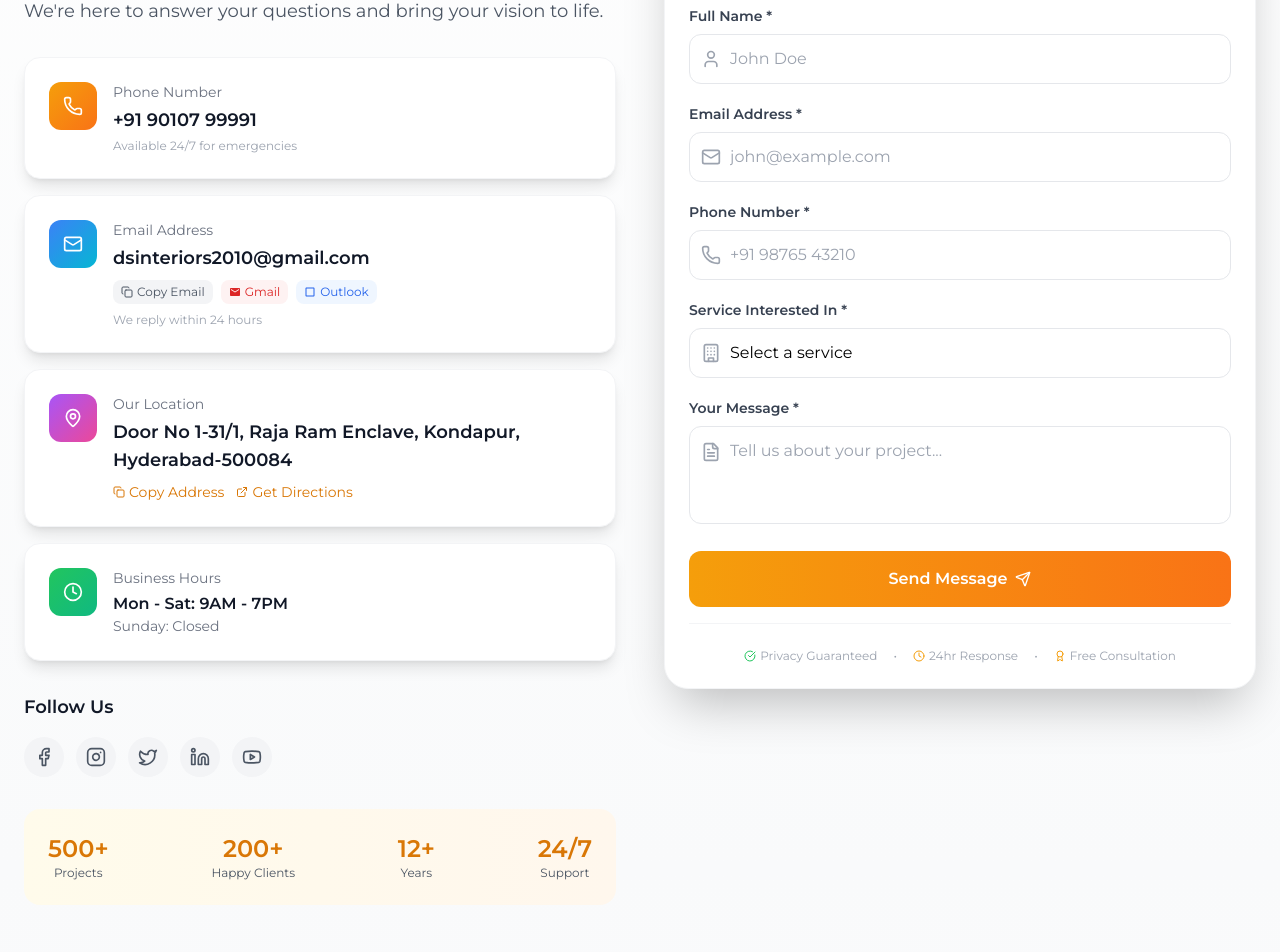
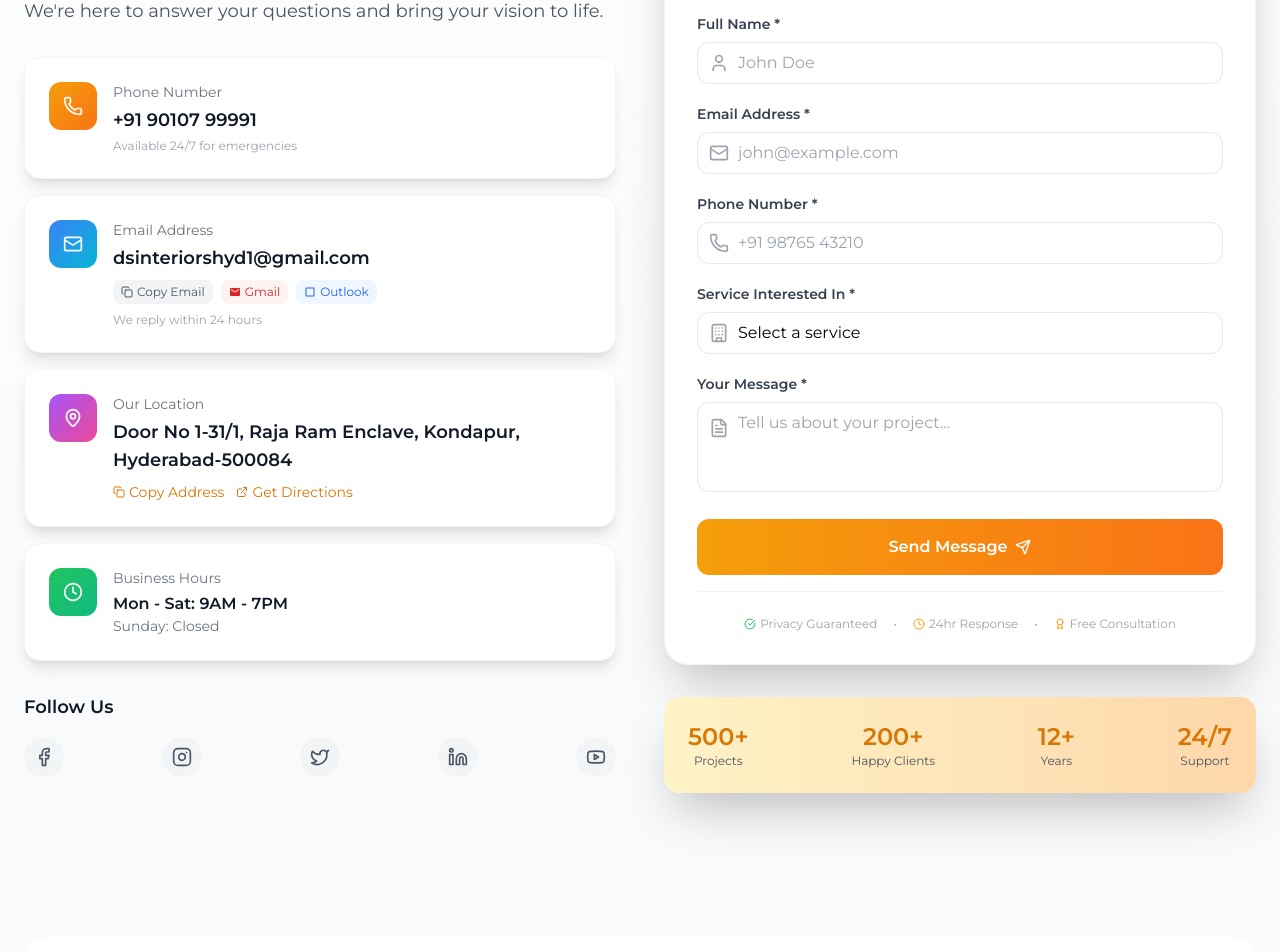
Before and after one commit to Prasad-Nelaturi/ds-interiors, a React (Create React App) app: page /contact in a window 1280 px wide. Shown: the part 840-1792 px from the top of the page. Built offline with nearby package versions, Linux system fonts and the light colour scheme; grey boxes are pictures that could not be loaded.

Commit message:
contact changes

```diff
--- a/src/components/ContactUs.jsx
+++ b/src/components/ContactUs.jsx
@@ -65,7 +65,7 @@ const ContactUs = () => {
   const companyInfo = {
     name: "D S Interiors",
     phone: "+91 90107 99991",
-    email: "dsinteriors2010@gmail.com",
+    email: "dsinteriorshyd1@gmail.com",
     address: "Door No 1-31/1, Raja Ram Enclave, Kondapur, Hyderabad-500084",
     hours: "Mon - Sat: 9AM - 7PM",
     sunday: "Sunday: Closed",
@@ -478,7 +478,7 @@ const ContactUs = () => {
                 <h3 className="text-base sm:text-lg font-semibold text-gray-900 mb-3 sm:mb-4">
                   Follow Us
                 </h3>
-                <div className="flex gap-2 sm:gap-3 flex-wrap">
+                <div className="flex justify-between gap-2 sm:gap-3 flex-wrap">
                   {[
                     {
                       icon: <Facebook className="w-4 h-4 sm:w-5 sm:h-5" />,
@@ -524,42 +524,6 @@ const ContactUs = () => {
                   ))}
                 </div>
               </motion.div>
-
-              {/* Trust Badges */}
-              <motion.div
-                initial={{ opacity: 0, y: 20 }}
-                whileInView={{ opacity: 1, y: 0 }}
-                transition={{ duration: 0.6, delay: 0.5 }}
-                viewport={{ once: true }}
-                className="mt-6 sm:mt-8 p-4 sm:p-6 bg-gradient-to-r from-amber-50 to-orange-50 rounded-xl sm:rounded-2xl"
-              >
-                <div className="grid grid-cols-2 sm:flex sm:flex-wrap gap-4 sm:gap-6 justify-between">
-                  <div className="text-center">
-                    <div className="text-xl sm:text-2xl font-bold text-amber-600">
-                      500+
-                    </div>
-                    <div className="text-xs text-gray-600">Projects</div>
-                  </div>
-                  <div className="text-center">
-                    <div className="text-xl sm:text-2xl font-bold text-amber-600">
-                      200+
-                    </div>
-                    <div className="text-xs text-gray-600">Happy Clients</div>
-                  </div>
-                  <div className="text-center">
-                    <div className="text-xl sm:text-2xl font-bold text-amber-600">
-                      12+
-                    </div>
-                    <div className="text-xs text-gray-600">Years</div>
-                  </div>
-                  <div className="text-center">
-                    <div className="text-xl sm:text-2xl font-bold text-amber-600">
-                      24/7
-                    </div>
-                    <div className="text-xs text-gray-600">Support</div>
-                  </div>
-                </div>
-              </motion.div>
             </motion.div>
 
             {/* RIGHT COLUMN - Contact Form (keep as is) */}
@@ -570,7 +534,7 @@ const ContactUs = () => {
               transition={{ duration: 0.6 }}
               viewport={{ once: true }}
             >
-              <div className="bg-white rounded-2xl sm:rounded-3xl shadow-2xl p-6 border border-gray-100">
+              <div className="bg-white rounded-2xl sm:rounded-3xl shadow-2xl p-8 border border-gray-100">
                 <div className="mb-5 sm:mb-6">
                   <h3 className="text-xl sm:text-2xl md:text-3xl font-bold text-gray-900 mb-2">
                     Send Us a Message
@@ -597,7 +561,7 @@ const ContactUs = () => {
                         value={formData.name}
                         onChange={handleChange}
                         required
-                        className="w-full pl-9 sm:pl-10 pr-3 sm:pr-4 py-2.5 sm:py-3 text-sm sm:text-base border border-gray-200 rounded-xl focus:outline-none focus:ring-2 focus:ring-amber-500 focus:border-transparent transition-all"
+                        className="w-full pl-9 sm:pl-10 pr-3 sm:pr-4 py-2 text-sm sm:text-base border border-gray-200 rounded-xl focus:outline-none focus:ring-2 focus:ring-amber-500 focus:border-transparent transition-all"
                         placeholder="John Doe"
                       />
                     </div>
@@ -616,7 +580,7 @@ const ContactUs = () => {
                         value={formData.email}
                         onChange={handleChange}
                         required
-                        className="w-full pl-9 sm:pl-10 pr-3 sm:pr-4 py-2.5 sm:py-3 text-sm sm:text-base border border-gray-200 rounded-xl focus:outline-none focus:ring-2 focus:ring-amber-500 focus:border-transparent transition-all"
+                        className="w-full pl-9 sm:pl-10 pr-3 sm:pr-4 py-2 text-sm sm:text-base border border-gray-200 rounded-xl focus:outline-none focus:ring-2 focus:ring-amber-500 focus:border-transparent transition-all"
                         placeholder="john@example.com"
                       />
                     </div>
@@ -635,7 +599,7 @@ const ContactUs = () => {
                         value={formData.phone}
                         onChange={handleChange}
                         required
-                        className="w-full pl-9 sm:pl-10 pr-3 sm:pr-4 py-2.5 sm:py-3 text-sm sm:text-base border border-gray-200 rounded-xl focus:outline-none focus:ring-2 focus:ring-amber-500 focus:border-transparent transition-all"
+                        className="w-full pl-9 sm:pl-10 pr-3 sm:pr-4 py-2 text-sm sm:text-base border border-gray-200 rounded-xl focus:outline-none focus:ring-2 focus:ring-amber-500 focus:border-transparent transition-all"
                         placeholder="+91 98765 43210"
                       />
                     </div>
@@ -653,7 +617,7 @@ const ContactUs = () => {
                         value={formData.service}
                         onChange={handleChange}
                         required
-                        className="w-full pl-9 sm:pl-10 pr-3 sm:pr-4 py-2.5 sm:py-3 text-sm sm:text-base border border-gray-200 rounded-xl focus:outline-none focus:ring-2 focus:ring-amber-500 focus:border-transparent transition-all appearance-none bg-white"
+                        className="w-full pl-9 sm:pl-10 pr-3 sm:pr-4 py-2 text-sm sm:text-base border border-gray-200 rounded-xl focus:outline-none focus:ring-2 focus:ring-amber-500 focus:border-transparent transition-all appearance-none bg-white"
                       >
                         <option value="">Select a service</option>
                         {services.map((service, idx) => (
@@ -678,7 +642,7 @@ const ContactUs = () => {
                         onChange={handleChange}
                         required
                         rows="3"
-                        className="w-full pl-9 sm:pl-10 pr-3 sm:pr-4 py-2.5 sm:py-3 text-sm sm:text-base border border-gray-200 rounded-xl focus:outline-none focus:ring-2 focus:ring-amber-500 focus:border-transparent transition-all resize-none"
+                        className="w-full pl-9 sm:pl-10 pr-3 sm:pr-4 py-2 text-sm sm:text-base border border-gray-200 rounded-xl focus:outline-none focus:ring-2 focus:ring-amber-500 focus:border-transparent transition-all resize-none"
                         placeholder="Tell us about your project..."
                       ></textarea>
                     </div>
@@ -751,6 +715,42 @@ const ContactUs = () => {
                   </div>
                 </div>
               </div>
+
+              {/* Trust Badges */}
+              <motion.div
+                initial={{ opacity: 0, y: 20 }}
+                whileInView={{ opacity: 1, y: 0 }}
+                transition={{ duration: 0.6, delay: 0.5 }}
+                viewport={{ once: true }}
+                className="mt-6 sm:mt-8 p-4 sm:p-6 bg-gradient-to-r from-amber-100 to-orange-200 rounded-xl sm:rounded-2xl shadow-2xl"
+              >
+                <div className="grid grid-cols-2 sm:flex sm:flex-wrap gap-4 sm:gap-6 justify-between">
+                  <div className="text-center">
+                    <div className="text-xl sm:text-2xl font-bold text-amber-600">
+                      500+
+                    </div>
+                    <div className="text-xs text-gray-600">Projects</div>
+                  </div>
+                  <div className="text-center">
+                    <div className="text-xl sm:text-2xl font-bold text-amber-600">
+                      200+
+                    </div>
+                    <div className="text-xs text-gray-600">Happy Clients</div>
+                  </div>
+                  <div className="text-center">
+                    <div className="text-xl sm:text-2xl font-bold text-amber-600">
+                      12+
+                    </div>
+                    <div className="text-xs text-gray-600">Years</div>
+                  </div>
+                  <div className="text-center">
+                    <div className="text-xl sm:text-2xl font-bold text-amber-600">
+                      24/7
+                    </div>
+                    <div className="text-xs text-gray-600">Support</div>
+                  </div>
+                </div>
+              </motion.div>
             </motion.div>
           </div>
         </div>
--- a/src/components/Home.jsx
+++ b/src/components/Home.jsx
@@ -74,7 +74,7 @@ const DSInteriorsWebsite = () => {
     experience: "12+ Years",
     phone: "+91 90107 99991",
     address: "Door No 1-31/1, Raja Ram Enclave, Kondapur, Hyderabad-500084",
-    email: "dsinteriors2010@gmail.com",
+    email: "dsinteriorshyd1@gmail.com",
   };
 
   const services = [
@@ -330,7 +330,7 @@ const DSInteriorsWebsite = () => {
 
         <div className="container mx-auto px-6 relative z-20">
           <AnimatedSection id="hero">
-            <div className="max-w-3xl">
+            <div className="max-w-4xl">
               <div className="inline-flex items-center gap-2 px-4 py-2 bg-white/10 backdrop-blur-md rounded-full mb-8 border border-white/20">
                 <Sparkles className="w-4 h-4 text-yellow-400" />
                 <span className="text-white text-sm tracking-wide">
@@ -338,12 +338,12 @@ const DSInteriorsWebsite = () => {
                 </span>
               </div>
               <h1 className="text-6xl md:text-7xl font-bold text-white mb-6 leading-tight">
-                Where Dreams
-                <span className="block text-transparent bg-clip-text bg-gradient-to-r from-amber-300 to-orange-600">
-                  Take Shape
+                DS Interiors
+                <span className="block py-1 text-transparent bg-clip-text bg-gradient-to-r from-amber-400 to-orange-600">
+                  Design. Style. Comfort.
                 </span>
               </h1>
-              <p className="text-lg text-white/80 mb-10 max-w-xl leading-relaxed">
+              <p className="text-lg text-white mb-10 max-w-xl leading-relaxed">
                 Transform your space with India's finest interior design studio.
                 Creating bespoke environments that inspire and elevate.
               </p>
@@ -773,7 +773,7 @@ const DSInteriorsWebsite = () => {
       </section>
 
       {/* About Section with Luxury Layout */}
-      <section ref={aboutRef} className="py-24 relative overflow-hidden">
+      <section ref={aboutRef} className="py-12 relative overflow-hidden">
         <div className="absolute top-0 right-0 w-96 h-96 bg-amber-50 rounded-full blur-3xl opacity-50 -z-10"></div>
         <div className="container mx-auto px-6">
           <div className="grid md:grid-cols-2 gap-16 items-center">
@@ -938,7 +938,7 @@ const DSInteriorsWebsite = () => {
       {/* ===== MODERN SERVICES SECTION ===== */}
       <section
         ref={servicesRef}
-        className="py-24 md:py-32 bg-gradient-to-br from-slate-50 via-white to-orange-50 relative overflow-hidden"
+        className="py-8 md:py-12 bg-gradient-to-br from-slate-50 via-white to-orange-50 relative overflow-hidden"
       >
         {/* Animated Background Elements */}
         <div className="absolute inset-0 overflow-hidden">
@@ -1108,7 +1108,7 @@ const DSInteriorsWebsite = () => {
       </section>
 
       {/* Portfolio Section with Masonry Layout */}
-      <section ref={portfolioRef} className="py-24">
+      <section ref={portfolioRef} className="py-12">
         <div className="container mx-auto px-6">
           <AnimatedSection id="portfolio">
             <div className="text-center max-w-2xl mx-auto mb-16">
@@ -1135,7 +1135,7 @@ const DSInteriorsWebsite = () => {
             <div className="lg:col-span-2 lg:row-span-2">
               <AnimatedSection id="portfolio">
                 <div
-                  className="group relative overflow-hidden cursor-pointer rounded-3xl shadow-2xl h-[400px] md:h-[500px] lg:h-[600px]"
+                  className="group relative overflow-hidden cursor-pointer rounded-3xl shadow-2xl h-[300px] md:h-[400px] lg:h-[500px]"
                   onMouseEnter={() => setHoveredPortfolio(portfolio[0].id)}
                   onMouseLeave={() => setHoveredPortfolio(null)}
                   onClick={() => setSelectedImage(portfolio[0])}
@@ -1173,7 +1173,7 @@ const DSInteriorsWebsite = () => {
             {portfolio.slice(1).map((item, idx) => (
               <AnimatedSection key={item.id} id="portfolio">
                 <div
-                  className="group relative overflow-hidden cursor-pointer rounded-2xl shadow-lg h-[300px] md:h-[280px] lg:h-[280px]"
+                  className="group relative overflow-hidden cursor-pointer rounded-2xl shadow-lg h-[300px] md:h-[280px] lg:h-[238px]"
                   onMouseEnter={() => setHoveredPortfolio(item.id)}
                   onMouseLeave={() => setHoveredPortfolio(null)}
                   onClick={() => setSelectedImage(item)}
@@ -1304,7 +1304,7 @@ const DSInteriorsWebsite = () => {
       {/* ===== MODERN CONTACT SECTION WITH LUXURY DESIGN ===== */}
       <section
         ref={contactRef}
-        className="py-24 bg-gradient-to-b from-white to-gray-50 relative overflow-hidden"
+        className="py-12 bg-gradient-to-b from-white to-gray-50 relative overflow-hidden"
       >
         {/* Background Decorative Elements */}
         <div className="absolute top-0 right-0 w-96 h-96 bg-gradient-to-br from-amber-100/30 to-transparent rounded-full blur-3xl"></div>
@@ -1585,29 +1585,6 @@ const DSInteriorsWebsite = () => {
                     </motion.a>
                   ))}
                 </motion.div>
-
-                {/* Trust Badge */}
-                <motion.div
-                  initial={{ opacity: 0 }}
-                  whileInView={{ opacity: 1 }}
-                  transition={{ duration: 0.5, delay: 0.7 }}
-                  className="mt-8 flex items-center gap-4 text-xs text-gray-400"
-                >
-                  <span className="flex items-center gap-1">
-                    <span className="w-1 h-1 bg-green-500 rounded-full animate-pulse"></span>
-                    24/7 Support
-                  </span>
-                  <span>•</span>
-                  <span className="flex items-center gap-1">
-                    <span className="w-1 h-1 bg-green-500 rounded-full animate-pulse"></span>
-                    Free Consultation
-                  </span>
-                  <span>•</span>
-                  <span className="flex items-center gap-1">
-                    <span className="w-1 h-1 bg-green-500 rounded-full animate-pulse"></span>
-                    No Hidden Fees
-                  </span>
-                </motion.div>
               </div>
             </AnimatedSection>
 
@@ -1663,6 +1640,30 @@ const DSInteriorsWebsite = () => {
                   <div className="absolute bottom-4 right-4 w-8 h-8 border-b-2 border-r-2 border-amber-200 rounded-br-xl"></div>
                 </div>
               </motion.div>
+
+                              {/* Trust Badge */}
+                <motion.div
+                  initial={{ opacity: 0 }}
+                  whileInView={{ opacity: 1 }}
+                  transition={{ duration: 0.5, delay: 0.7 }}
+                  className="bg-white p-4 rounded-2xl rounded-2xl shadow-2xl overflow-hidden border border-gray-100 mt-8 flex items-center gap-4 text-sm justify-center text-gray-600"
+                >
+                  <span className="flex items-center gap-1">
+                    <span className="w-1 h-1 bg-green-500 rounded-full animate-pulse"></span>
+                    24/7 Support
+                  </span>
+                  <span>•</span>
+                  <span className="flex items-center gap-1">
+                    <span className="w-1 h-1 bg-green-500 rounded-full animate-pulse"></span>
+                    Free Consultation
+                  </span>
+                  <span>•</span>
+                  <span className="flex items-center gap-1">
+                    <span className="w-1 h-1 bg-green-500 rounded-full animate-pulse"></span>
+                    No Hidden Fees
+                  </span>
+                </motion.div>
+
             </AnimatedSection>
           </div>
         </div>
--- a/src/components/Layout.jsx
+++ b/src/components/Layout.jsx
@@ -42,7 +42,7 @@ const Layout = () => {
     experience: "12+ Years",
     phone: "+91 90107 99991",
     address: "Door No 1-31/1, Raja Ram Enclave, Kondapur, Hyderabad-500084",
-    email: "dsinteriors2010@gmail.com",
+    email: "dsinteriorshyd1@gmail.com",
   };
 
   const servicesList = [
@@ -131,7 +131,7 @@ const Layout = () => {
     <div className="min-h-screen bg-white overflow-x-hidden">
       {/* Navigation */}
       <nav className="fixed top-0 left-0 right-0 z-50 transition-all duration-500 bg-white backdrop-blur-xl shadow-lg shadow-black/5">
-        <div className="container mx-auto px-4 sm:px-6 py-3">
+        <div className="container mx-auto px-4 sm:px-6 py-2">
           <div className="flex justify-between items-center">
             <Link
               to="/"
@@ -157,7 +157,7 @@ const Layout = () => {
                 <h1 className="font-bold text-orange-600 text-lg sm:text-xl md:text-2xl tracking-tight">
                   D S Interiors
                 </h1>
-                <p className="text-blue-900 text-xs sm:text-sm tracking-wide">
+                <p className="text-blue-900 text-xs tracking-wide">
                   INTERIOR DESIGN STUDIO
                 </p>
               </div>
@@ -375,7 +375,7 @@ const Layout = () => {
       </main>
 
       {/* Footer with Services Dropdown */}
-      <footer className="bg-gray-900 mx-4 sm:mx-6 rounded-t-3xl text-white pt-16 sm:pt-20 pb-10 relative overflow-hidden">
+      <footer className="bg-gray-900 mx-4 sm:mx-6 rounded-t-3xl text-white py-8 relative overflow-hidden">
         <div className="absolute top-0 right-0 w-96 h-96 bg-orange-500/10 rounded-full blur-3xl"></div>
         <div className="container mx-auto px-4 sm:px-6 relative z-10">
           <div className="grid grid-cols-1 sm:grid-cols-2 lg:grid-cols-4 gap-8 sm:gap-12 mb-12">
@@ -491,7 +491,7 @@ const Layout = () => {
 
           <div className="border-t border-gray-800 pt-8 text-center text-gray-400 text-sm">
             <p>
-              &copy; 2024 D S Interiors. All rights reserved. | Designed with{" "}
+              &copy; 2026 D S Interiors. All rights reserved. | Designed with{" "}
               <Heart className="w-3 h-3 inline text-amber-500" /> for luxury
               living
             </p>
```
Lines whose indentation alone changed are shown as unchanged.
